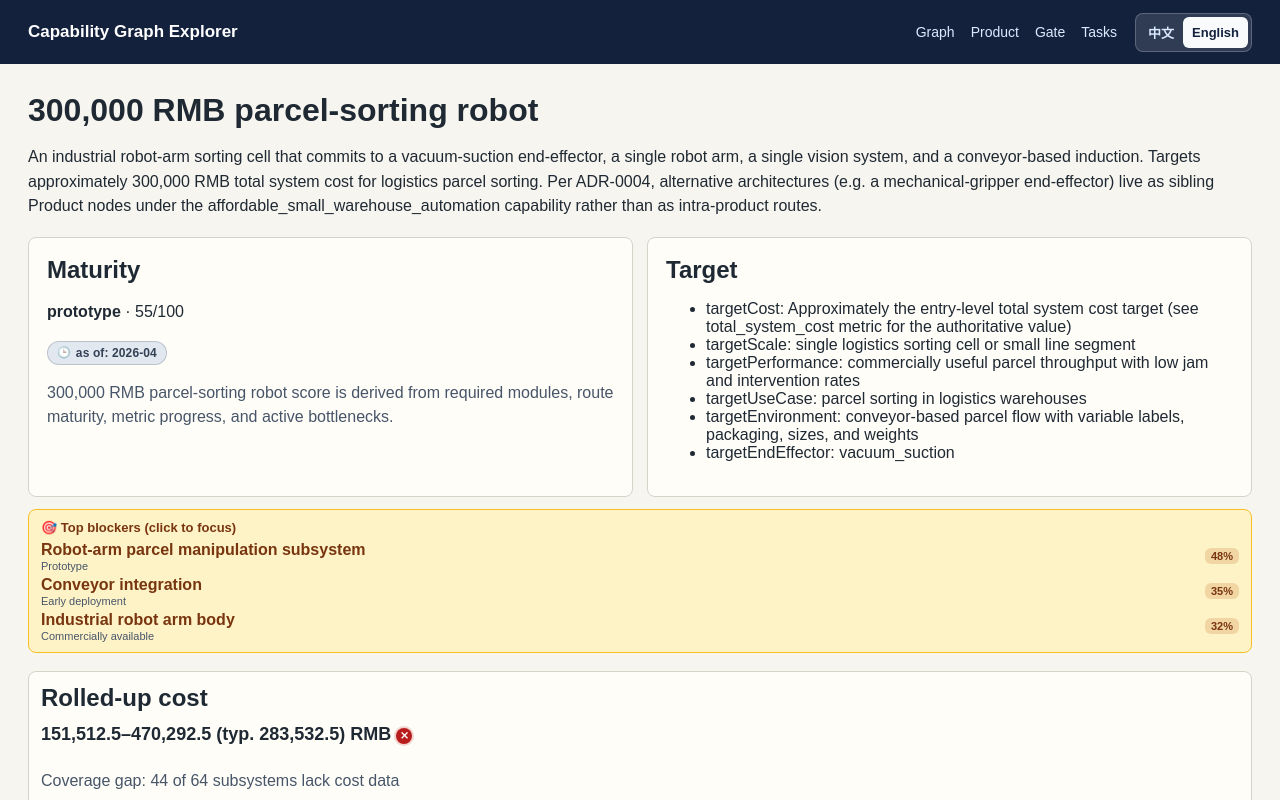
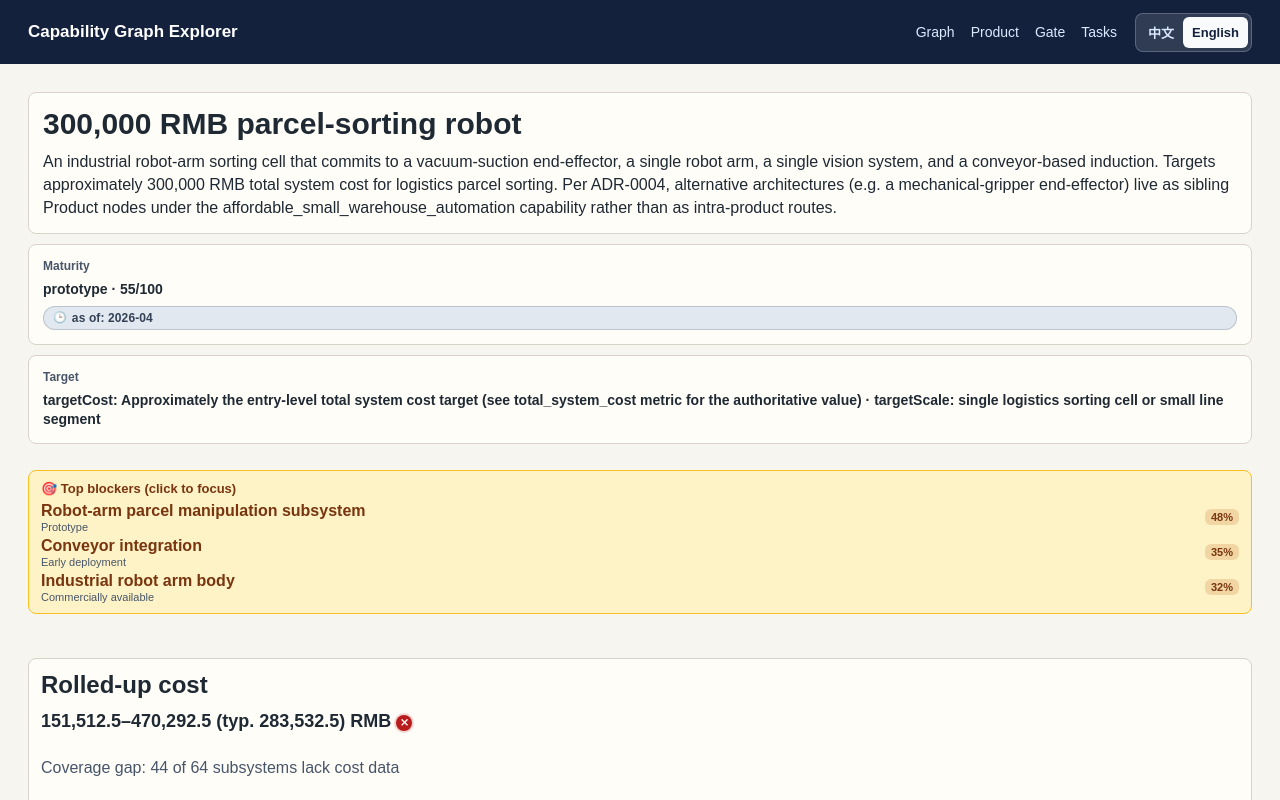
Before and after one commit to drt030/mincut, a Next.js app: page /product/low_cost_parcel_sorting_robot_300k_rmb in a window 1280 px wide. Shown: the top 800 px of the page. Built offline with nearby package versions, Linux system fonts and the light colour scheme.

Commit message:
Improve product summary first viewport

```diff
--- a/src/app/globals.css
+++ b/src/app/globals.css
@@ -203,6 +203,60 @@ nav a {
   font-size: 11px;
   margin-top: auto;
   padding: 4px 6px;
+}
+
+.product-view {
+  display: grid;
+  gap: 14px;
+}
+
+.product-summary-band {
+  align-items: stretch;
+  display: grid;
+  gap: 10px;
+  grid-template-columns: 1fr;
+}
+
+.product-summary-main,
+.product-summary-stat {
+  background: var(--panel);
+  border: 1px solid var(--line);
+  border-radius: 8px;
+  min-width: 0;
+  padding: 14px;
+}
+
+.product-summary-main h1 {
+  font-size: 30px;
+  margin-bottom: 8px;
+}
+
+.product-summary-main p {
+  display: -webkit-box;
+  line-height: 1.45;
+  margin: 0;
+  overflow: hidden;
+  -webkit-box-orient: vertical;
+  -webkit-line-clamp: 3;
+}
+
+.product-summary-stat {
+  display: flex;
+  flex-direction: column;
+  gap: 7px;
+}
+
+.product-summary-stat > span:first-child {
+  color: var(--muted);
+  font-size: 12px;
+  font-weight: 800;
+}
+
+.product-summary-stat strong {
+  color: var(--ink);
+  font-size: 14px;
+  line-height: 1.35;
+  overflow-wrap: anywhere;
 }
 
 /*
@@ -2006,7 +2060,8 @@ code {
 
 @media (max-width: 900px) {
   .hero,
-  .graph-layout {
+  .graph-layout,
+  .product-summary-band {
     grid-template-columns: 1fr;
   }
 
--- a/src/components/ProductView.tsx
+++ b/src/components/ProductView.tsx
@@ -32,18 +32,18 @@ export function ProductView({ graph, product }: Props) {
   const asOfTooltip = asOf.hasValue
     ? t("maturityAsOfTooltip").replace("{date}", asOf.label)
     : t("maturityAsOfMissing");
+  const targetEntries = product.targetContext ? Object.entries(product.targetContext) : [];
 
   return (
-    <div>
+    <div className="product-view">
+      <section className="product-summary-band">
+        <div className="product-summary-main">
           <h1>{nodeName(product.id, product.name)}</h1>
           <p>{product.description}</p>
-      <section className="card-grid">
-        <div className="card">
-          <h2>{t("maturity")}</h2>
-          <p>
-            <strong>{maturity.label}</strong> · {maturity.score}/100
-          </p>
-          <div className="maturity-pill-row">
+        </div>
+        <div className="product-summary-stat">
+          <span>{t("maturity")}</span>
+          <strong>{maturity.label} · {maturity.score}/100</strong>
           <span
             className={["maturity-asof-pill", asOf.hasValue ? "" : "missing"].filter(Boolean).join(" ")}
             title={asOfTooltip}
@@ -53,20 +53,12 @@ export function ProductView({ graph, product }: Props) {
             {t("maturityAsOf")}: {asOf.label}
           </span>
         </div>
-          <p className="muted">{maturity.explanation}</p>
-        </div>
-        <div className="card">
-          <h2>{t("target")}</h2>
-          {product.targetContext ? (
-            <ul>
-              {Object.entries(product.targetContext).map(([key, value]) => (
-                <li key={key}>
-                  {key}: {value}
-                </li>
-              ))}
-            </ul>
+        <div className="product-summary-stat">
+          <span>{t("target")}</span>
+          {targetEntries.length ? (
+            <strong>{targetEntries.slice(0, 2).map(([key, value]) => `${key}: ${value}`).join(" · ")}</strong>
           ) : (
-            <p className="warning">{t("noTargetContext")}</p>
+            <strong className="warning">{t("noTargetContext")}</strong>
           )}
         </div>
       </section>
```
Lines whose indentation alone changed are shown as unchanged.
